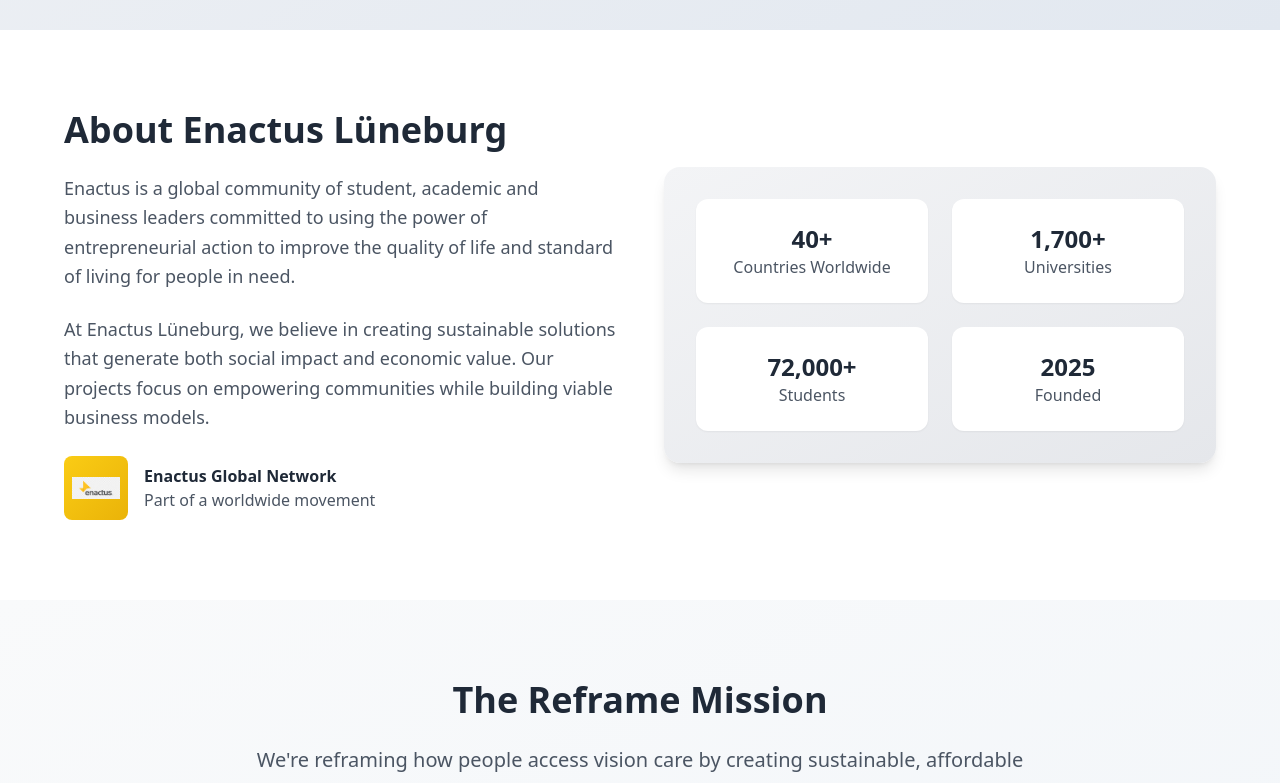
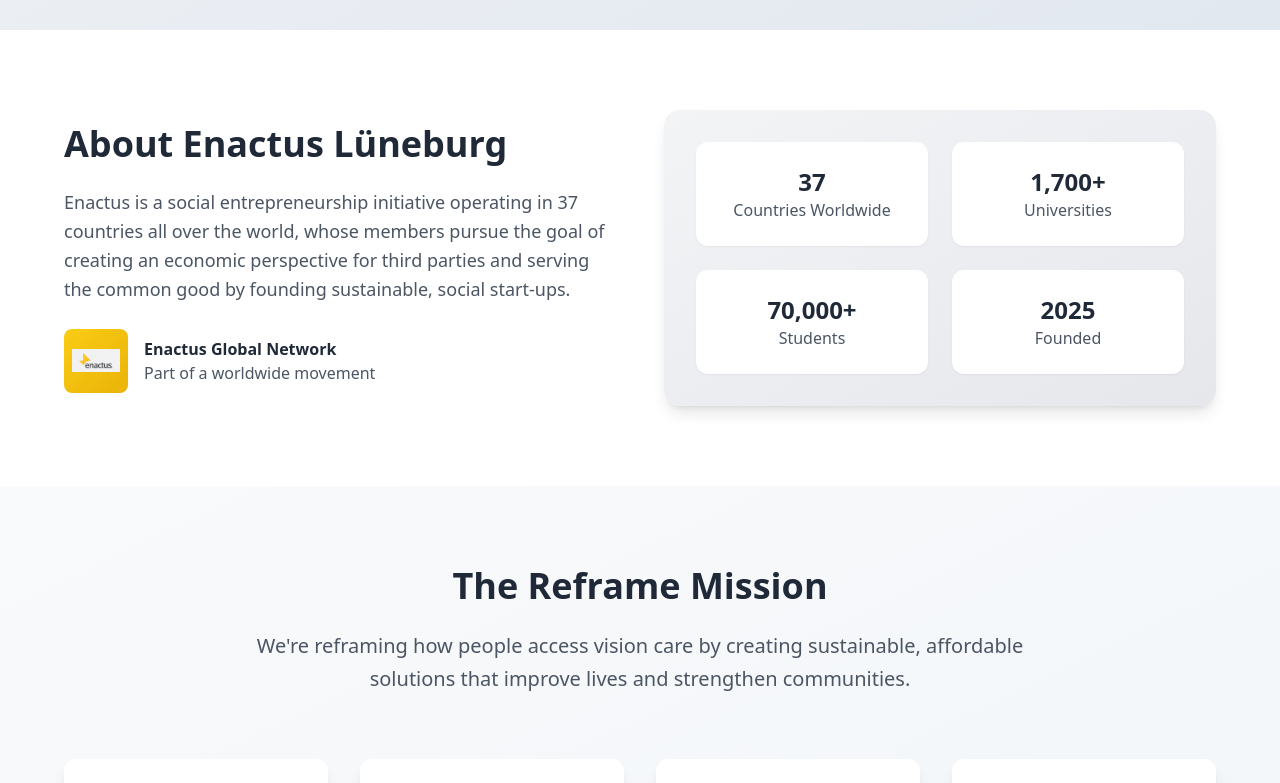
Before and after one commit to LGReframe/ghana-glasses-reframe-info, a React (Vite) app: page / in a window 1280 px wide. Shown: the part 702-1485 px from the top of the page. Built offline with nearby package versions, Linux system fonts and the light colour scheme.

Commit message:
Visual edit in Lovable
Edited UI in Lovable

```diff
--- a/src/components/About.tsx
+++ b/src/components/About.tsx
@@ -1,30 +1,16 @@
-
 const About = () => {
-  return (
-    <section className="py-20 px-4 bg-white">
+  return <section className="py-20 px-4 bg-white">
       <div className="max-w-6xl mx-auto">
         <div className="grid md:grid-cols-2 gap-12 items-center">
           <div>
             <h2 className="text-3xl md:text-4xl font-bold text-gray-800 mb-6">
               About Enactus Lüneburg
             </h2>
-            <p className="text-lg text-gray-600 mb-6 leading-relaxed">
-              Enactus is a global community of student, academic and business leaders
-              committed to using the power of entrepreneurial action to improve the
-              quality of life and standard of living for people in need.
-            </p>
-            <p className="text-lg text-gray-600 mb-6 leading-relaxed">
-              At Enactus Lüneburg, we believe in creating sustainable solutions that
-              generate both social impact and economic value. Our projects focus on
-              empowering communities while building viable business models.
-            </p>
+            <p className="text-lg text-gray-600 mb-6 leading-relaxed">Enactus is a social entrepreneurship initiative operating in 37 countries all over the world, whose members pursue the goal of creating an economic perspective for third parties and serving the common good by founding sustainable, social start-ups.</p>
+
             <div className="flex items-center space-x-4">
               <div className="h-16 w-16 bg-gradient-to-br from-yellow-400 to-yellow-500 rounded-lg flex items-center justify-center">
-                <img
-                  src="/lovable-uploads/24735b0c-8816-4b6c-85b9-323044f95e39.png"
-                  alt="Enactus Logo"
-                  className="h-12 w-12 object-contain"
-                />
+                <img src="/lovable-uploads/24735b0c-8816-4b6c-85b9-323044f95e39.png" alt="Enactus Logo" className="h-12 w-12 object-contain" />
               </div>
               <div>
                 <h3 className="font-semibold text-gray-800">Enactus Global Network</h3>
@@ -37,7 +23,7 @@ const About = () => {
             <div className="bg-gradient-to-br from-gray-100 to-gray-200 rounded-2xl p-8 shadow-lg">
               <div className="grid grid-cols-2 gap-6 text-center">
                 <div className="bg-white rounded-xl p-6 shadow-sm">
-                  <h3 className="text-2xl font-bold text-gray-800">40+</h3>
+                  <h3 className="text-2xl font-bold text-gray-800">37</h3>
                   <p className="text-gray-600">Countries Worldwide</p>
                 </div>
                 <div className="bg-white rounded-xl p-6 shadow-sm">
@@ -45,7 +31,7 @@ const About = () => {
                   <p className="text-gray-600">Universities</p>
                 </div>
                 <div className="bg-white rounded-xl p-6 shadow-sm">
-                  <h3 className="text-2xl font-bold text-gray-800">72,000+</h3>
+                  <h3 className="text-2xl font-bold text-gray-800">70,000+</h3>
                   <p className="text-gray-600">Students</p>
                 </div>
                 <div className="bg-white rounded-xl p-6 shadow-sm">
@@ -57,8 +43,6 @@ const About = () => {
           </div>
         </div>
       </div>
-    </section>
-  );
+    </section>;
 };
-
 export default About;
```
